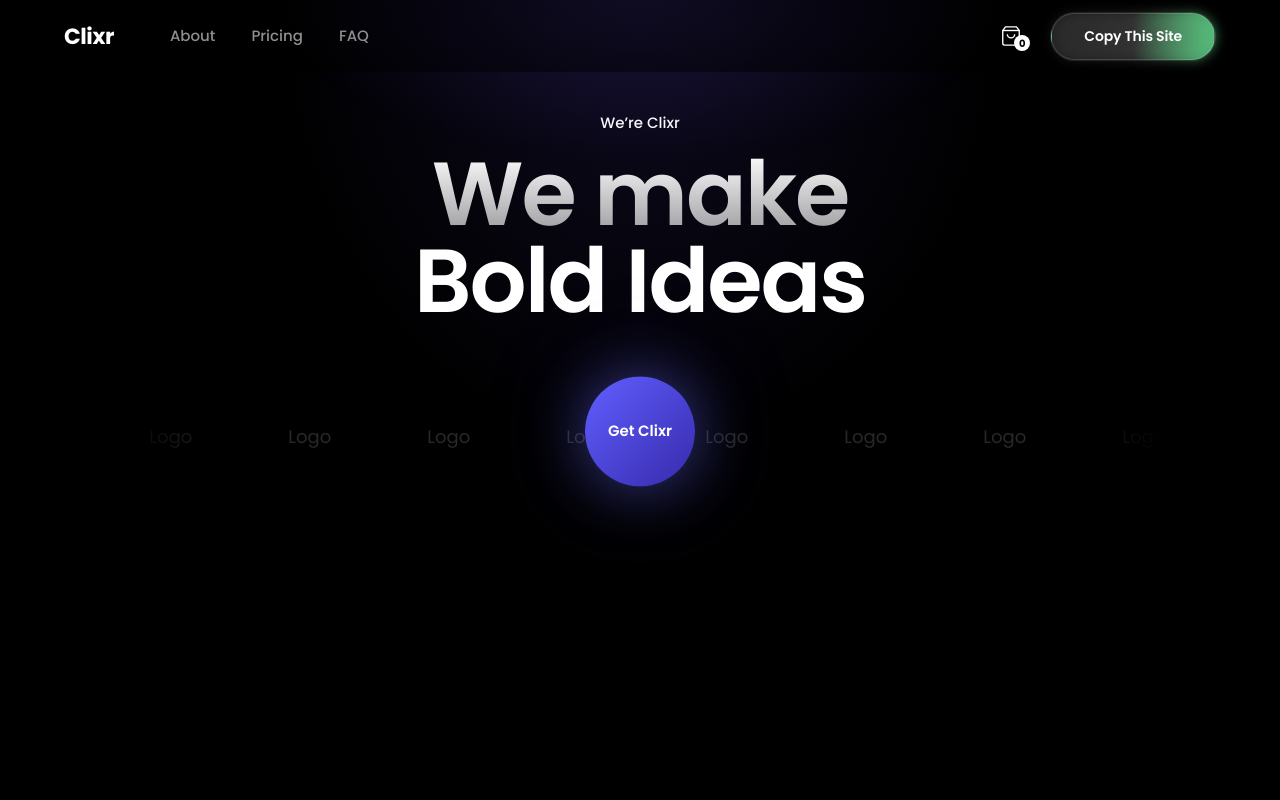
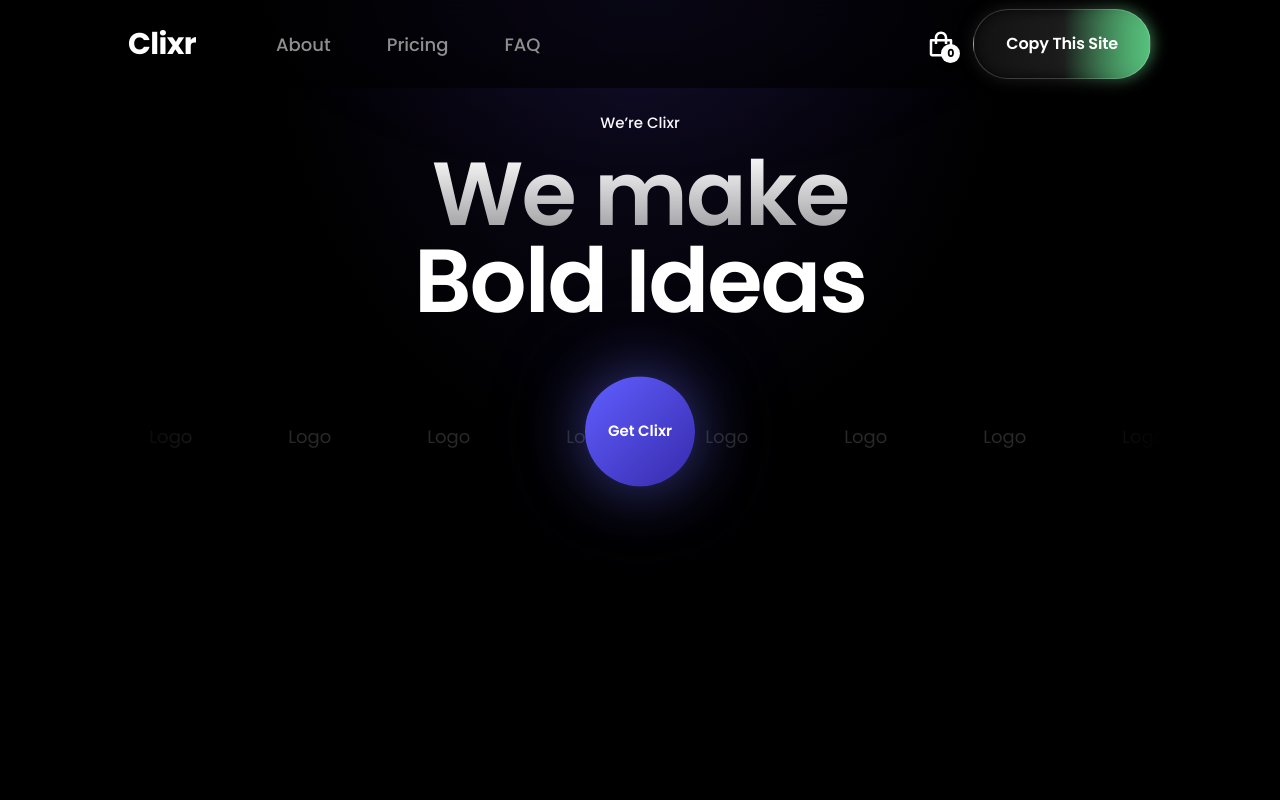
Before and after one commit to Raja-Sarmad/Clixr-Ecommerce, a React (Vite) app: page / in a window 1280 px wide. Shown: the top 800 px of the page. Built offline with nearby package versions, Linux system fonts and the light colour scheme.

Commit message:
navbar completed

```diff
--- a/package.json
+++ b/package.json
@@ -12,8 +12,10 @@
   "dependencies": {
     "framer-motion": "^12.34.3",
     "gsap": "^3.14.2",
+    "lucide-react": "^0.575.0",
     "react": "^19.2.0",
     "react-dom": "^19.2.0",
+    "react-icons": "^5.5.0",
     "tailwindcss": "^4.2.0"
   },
   "devDependencies": {
--- a/src/components/Navbar.jsx
+++ b/src/components/Navbar.jsx
@@ -2,6 +2,7 @@
 "use client";
 
 import React, { useEffect, useState } from "react";
+import { BiShoppingBag } from "react-icons/bi";
 
 const Navbar = () => {
   const [scrolled, setScrolled] = useState(false);
@@ -16,37 +17,41 @@ const Navbar = () => {
   return (
     <nav
       className={[
-        "fixed top-0 left-0 w-full z-50 transition-all duration-300",
+        "fixed top-0 left-0 w-full z-50 transition-all duration-500 ease-out",
         scrolled ? "bg-transparent" : "bg-black/85 backdrop-blur-md",
       ].join(" ")}
     >
-      {/* same glow as hero (only when NOT scrolled) */}
+      {/* Top Glow (only when NOT scrolled) */}
       {!scrolled && (
-        <div className="pointer-events-none absolute top-0 left-1/2 -translate-x-1/2 w-[800px] h-[180px] bg-[radial-gradient(ellipse_at_center_top,rgba(80,60,180,0.18),transparent_65%)]" />
+        <div className="pointer-events-none absolute top-0 left-1/2 -translate-x-1/2 w-[900px] h-[200px] bg-[radial-gradient(ellipse_at_center_top,rgba(80,60,180,0.18),transparent_65%)] animate-pulse" />
       )}
 
-      <div className="relative px-8 md:px-12 lg:px-16">
-        <div className="max-w-[1440px] mx-auto h-[72px] flex items-center justify-between">
+      {/* Content */}
+      <div className="relative px-16 md:px-24 lg:px-32">
+        <div className="max-w-[1600px] mx-auto h-[88px] flex items-center justify-between">
+
           {/* LEFT */}
-          <div className="flex items-center gap-14">
+          <div className="flex items-center gap-20">
             <div
               className={[
-                "text-[22px] font-bold tracking-[-0.02em] cursor-pointer",
-                scrolled ? "text-white drop-shadow-[0_2px_10px_rgba(0,0,0,0.9)]" : "text-white",
+                "text-[30px] font-bold tracking-[-0.02em] cursor-pointer transition-all duration-300",
+                scrolled
+                  ? "text-white drop-shadow-[0_2px_12px_rgba(0,0,0,0.9)]"
+                  : "text-white",
               ].join(" ")}
             >
               Clixr
             </div>
 
-            <div className="hidden md:flex items-center gap-9">
+            <div className="hidden md:flex items-center gap-14">
               {["About", "Pricing", "FAQ"].map((t) => (
                 <a
                   key={t}
                   className={[
-                    "text-[15px] font-medium transition-colors",
+                    "text-[18px] font-medium transition-all duration-300 hover:text-white hover:scale-105",
                     scrolled
-                      ? "text-white/85 hover:text-white drop-shadow-[0_2px_10px_rgba(0,0,0,0.9)]"
-                      : "text-[#8f8f8f] hover:text-white",
+                      ? "text-white/85 drop-shadow-[0_2px_12px_rgba(0,0,0,0.9)]"
+                      : "text-[#8f8f8f]",
                   ].join(" ")}
                 >
                   {t}
@@ -55,51 +60,36 @@ const Navbar = () => {
             </div>
           </div>
 
-          {/* RIGHT */}
-          <div className="flex items-center gap-7">
-            {/* Cart */}
+          {/* RIGHT (Shifted slightly left) */}
+          <div className="flex items-center gap-4 ml-[-10px]">
+            {/* Shopping Bag Icon */}
             <div
               className={[
-                "relative cursor-pointer",
-                scrolled ? "drop-shadow-[0_2px_10px_rgba(0,0,0,0.9)]" : "",
+                "relative cursor-pointer transition-transform duration-300 hover:scale-110",
+                scrolled ? "drop-shadow-[0_4px_20px_rgba(0,0,0,0.85)]" : "",
               ].join(" ")}
             >
-              <svg
-                width="22"
-                height="22"
-                viewBox="0 0 24 24"
-                fill="none"
-                stroke="white"
-                strokeWidth="1.5"
-              >
-                <path d="M6 2 3 6v14a2 2 0 0 0 2 2h14a2 2 0 0 0 2-2V6l-3-4Z" />
-                <path d="M3 6h18" />
-                <path d="M16 10a4 4 0 0 1-8 0" />
-              </svg>
-
-              <span className="absolute -bottom-1 -right-2 bg-white text-black text-[10px] font-bold h-[16px] w-[16px] rounded-full flex items-center justify-center">
+              <BiShoppingBag size={30} className="text-white" />
+              <span className="absolute -bottom-1 -right-1 bg-white text-black text-[11px] font-bold h-[19px] w-[19px] rounded-full flex items-center justify-center shadow-md">
                 0
               </span>
             </div>
 
-            {/* CTA */}
+            {/* CTA Button */}
             <button
               className={[
-                "relative rounded-full p-[1px] transition-transform duration-200 hover:scale-[1.02]",
-                scrolled ? "drop-shadow-[0_10px_30px_rgba(0,0,0,0.55)]" : "",
+                "relative rounded-full p-[1px] transition-all duration-300 hover:scale-[1.05]",
+                scrolled
+                  ? "drop-shadow-[0_12px_40px_rgba(0,0,0,0.6)]"
+                  : "",
               ].join(" ")}
             >
-              {/* when scrolled: keep CTA visible but no background panel */}
-              <span
-                className={[
-                  "absolute inset-0 rounded-full blur-[6px] opacity-60 bg-gradient-to-r from-[#1e1e1e] via-[#2d2d2d] to-[#58c27d]",
-                  scrolled ? "opacity-45" : "opacity-60",
-                ].join(" ")}
-              />
-              <span className="absolute inset-0 rounded-full bg-gradient-to-r from-white/10 to-white/10" />
+              {/* Outer Glow */}
+              <span className="absolute inset-0 rounded-full blur-[8px] opacity-70 bg-gradient-to-r from-[#1e1e1e] via-[#2d2d2d] to-[#58c27d]" />
 
-              <span className="relative inline-flex items-center justify-center rounded-full px-8 py-[12px] border border-white/15 bg-gradient-to-r from-black/0 via-black/0 to-[#58c27d]/90 hover:to-[#58c27d] transition">
-                <span className="text-white font-semibold text-[14px] tracking-[-0.01em]">
+              {/* Button Content */}
+              <span className="relative inline-flex items-center justify-center rounded-full px-8 py-[22px] border border-white/20 bg-gradient-to-r from-black/10 via-black/10 to-[#58c27d] hover:to-[#4ade80] transition-all duration-300">
+                <span className="text-white font-semibold text-[16px] tracking-[-0.01em]">
                   Copy This Site
                 </span>
               </span>
```
Also changed, not shown: 1 other file (tests, documents, lock files or other folders).
